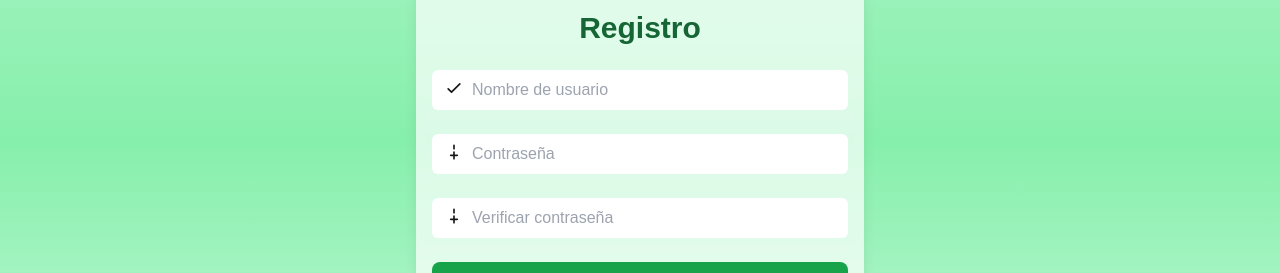
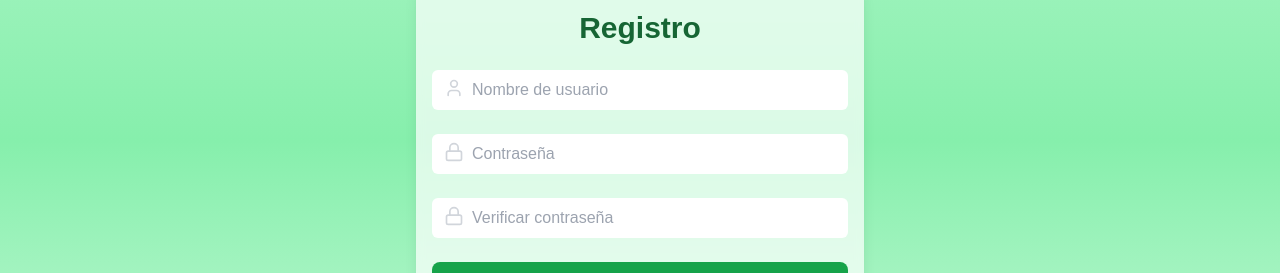
Before and after one commit to Mlastra02/ProyectoDiseno, a Next.js app: page /register in a window 1280 px wide. Shown: the part 259-532 px from the top of the page. Built offline with nearby package versions, Linux system fonts and the light colour scheme.

Commit message:
Agregar iconos de usuario y contraseña

```diff
--- a/src/components/Form/Form.js
+++ b/src/components/Form/Form.js
@@ -1,3 +1,4 @@
+import { User, Lock } from "lucide-react";
 function Form({
   textUsername,
   textPassword,
@@ -9,22 +10,12 @@ function Form({
 }) {
   return (
     <form className="space-y-6" onSubmit={handleSubmit}>
-      <div className="relative">
-        <label htmlFor="username" className="absolute left-3 top-2 ">
-          <svg
-            xmlns="http://www.w3.org/2000/svg"
-            className="h-5 w-5"
-            fill="none"
-            viewBox="0 0 24 24"
-            stroke="currentColor"
-          >
-            <path
-              strokeLinecap="round"
-              strokeLinejoin="round"
-              strokeWidth="2"
-              d="M5 13l4 4L19 7"
-            />
-          </svg>
+      <div className="relative items-center">
+        <label
+          htmlFor="username"
+          className="absolute left-3 top-2 text-gray-300"
+        >
+          <User size={20} />
         </label>
         <input
           type="text"
@@ -36,22 +27,12 @@ function Form({
           className="pl-10 pr-4 py-2 w-full text-black rounded-md"
         />
       </div>
-      <div className="relative">
-        <label htmlFor="password" className="absolute left-3 top-2 ">
-          <svg
-            xmlns="http://www.w3.org/2000/svg"
-            className="h-5 w-5"
-            fill="none"
-            viewBox="0 0 24 24"
-            stroke="currentColor"
-          >
-            <path
-              strokeLinecap="round"
-              strokeLinejoin="round"
-              strokeWidth="2"
-              d="M12 4v4m0 4v8m4-4H8"
-            />
-          </svg>
+      <div className="relative items-center">
+        <label
+          htmlFor="password"
+          className="absolute left-3 top-2 text-gray-300"
+        >
+          <Lock size={20} />
         </label>
         <input
           type="password"
--- a/src/components/ListaCompra.js
+++ b/src/components/ListaCompra.js
@@ -3,12 +3,43 @@ import FormInput from "@/components/Form/FormInput";
 import Titulo from "@/components/Titulo";
 import Button from "@/components/Button";
 import { useLanguage } from "@/context/LenguageContext";
+import { useState } from "react";
+import { Trash2 } from "lucide-react";
 
 function ListaCompra() {
+  const [items, setItems] = useState([]);
+  const [newItem, setNewItem] = useState("");
+  const [newQuantity, setNewQuantity] = useState(1);
+  const [listName, setListName] = useState("");
   const { language, translations } = useLanguage();
   const translate = translations[language].shopingList;
+
+  const addItem = () => {
+    if (newItem.trim() !== "") {
+      setItems([...items, { name: newItem, quantity: newQuantity }]);
+      setNewItem("");
+      setNewQuantity(1);
+    }
+  };
+
+  const removeItem = (index) => {
+    const updatedItems = items.filter((_, i) => i !== index);
+    setItems(updatedItems);
+  };
+
+  const handleKeyPress = (e) => {
+    if (e.key === "Enter") {
+      addItem();
+    }
+  };
+
+  const handleSave = () => {
+    setListName("");
+    console.log(items);
+    setItems([]);
+  };
   return (
-    <FormBox boxSize="w-2xl">
+    <FormBox boxSize="max-w-3xl">
       <Titulo className={"text-2xl md:text-3xl font-bold text-green-800"}>
         {translate.tituloListaCompra}
       </Titulo>
@@ -21,6 +52,8 @@ function ListaCompra() {
             type={"text"}
             id={"nombreLista"}
             placeholder={translate.placeholderNombreLista}
+            handleChange={(e) => setListName(e.target.value)}
+            value={listName}
           />
         </div>
         <div className="flex gap-2 justify-between">
@@ -28,26 +61,60 @@ function ListaCompra() {
             type={"text"}
             id={"producto"}
             placeholder={translate.placeholderAgregarProducto}
+            className={"w-64"}
+            handleChange={(e) => setNewItem(e.target.value)}
+            onKeyPress={handleKeyPress}
+            value={newItem}
           />
           <FormInput
             type={"number"}
             id={"cantidadProducto"}
             placeholder={"1"}
             min="1"
-            defaultValue="1"
             className={"w-20"}
+            handleChange={(e) => setNewQuantity(parseInt(e.target.value) || 1)}
+            value={newQuantity}
           />
-          <Button className={"bg-green-600 hover:bg-green-700"}>
+          <Button
+            onClick={addItem}
+            className={"bg-green-600 hover:bg-green-700"}
+          >
             {translate.textoBotonAgregar}
           </Button>
         </div>
         <div className="border rounded-md p-4 min-h-[100px] bg-slate-100">
-          <p className="text-center text-black/80">
-            {translate.textoAunNoHayProductos}
-          </p>
+          {items.length > 0 ? (
+            <>
+              <h3 className="text-black font-semibold text-left text-lg underline">
+                {listName}
+              </h3>
+              <ul className="space-y-2">
+                {items.map((item, index) => (
+                  <li key={index} className="flex justify-between items-center">
+                    <span className="text-black">
+                      {item.quantity}x {item.name}
+                    </span>
+                    <button
+                      onClick={() => removeItem(index)}
+                      className="p-2 text-gray-600 hover:text-red-600 hover:bg-slate-200 rounded-md"
+                    >
+                      <Trash2 size={24} className="h-4 w-4" />
+                    </button>
+                  </li>
+                ))}
+              </ul>
+            </>
+          ) : (
+            <p className="text-center text-black/50">
+              {translate.textoAunNoHayProductos}
+            </p>
+          )}
         </div>
         <div className="w-full">
-          <Button className={"w-full bg-green-600 hover:bg-green-700"}>
+          <Button
+            className={"w-full bg-green-600 hover:bg-green-700"}
+            onClick={handleSave}
+          >
             {translate.textoBotonGuardar}
           </Button>
         </div>
--- a/src/pages/login.js
+++ b/src/pages/login.js
@@ -26,6 +26,7 @@ export default function Login() {
     setError("");
     setMessage("");
     e.preventDefault();
+    console.log("userName", userName);
     const res = await fetch("api/login/login_api", {
       method: "POST",
       body: JSON.stringify({ userName, password }),
--- a/src/pages/register.js
+++ b/src/pages/register.js
@@ -7,6 +7,7 @@ import Main from "@/components/Main";
 import FormLink from "@/components/Form/FormLink";
 import { useState } from "react";
 import FormInput from "@/components/Form/FormInput";
+import { Lock } from "lucide-react";
 
 export default function Login() {
   const { language, translations } = useLanguage();
@@ -61,21 +62,11 @@ export default function Login() {
               placeholder={tarnslate.placeholderVerificarContrasena}
               handleChange={handleChangeVerifyPassword}
             >
-              <label htmlFor="password" className="absolute left-3 top-2 ">
-                <svg
-                  xmlns="http://www.w3.org/2000/svg"
-                  className="h-5 w-5"
-                  fill="none"
-                  viewBox="0 0 24 24"
-                  stroke="currentColor"
-                >
-                  <path
-                    strokeLinecap="round"
-                    strokeLinejoin="round"
-                    strokeWidth="2"
-                    d="M12 4v4m0 4v8m4-4H8"
-                  />
-                </svg>
+              <label
+                htmlFor="password"
+                className="absolute left-3 top-2 text-gray-300"
+              >
+                <Lock size={20} />
               </label>
             </FormInput>
           </Form>
```
Also changed, not shown: users.json (+15 -0 lines).
